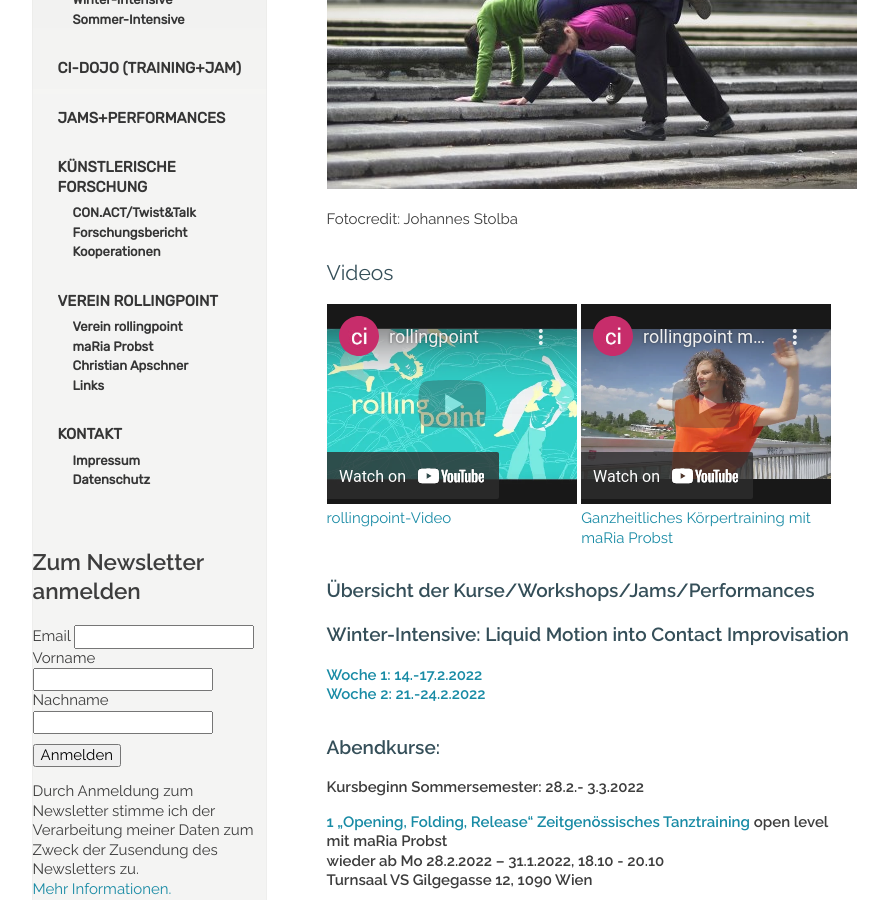
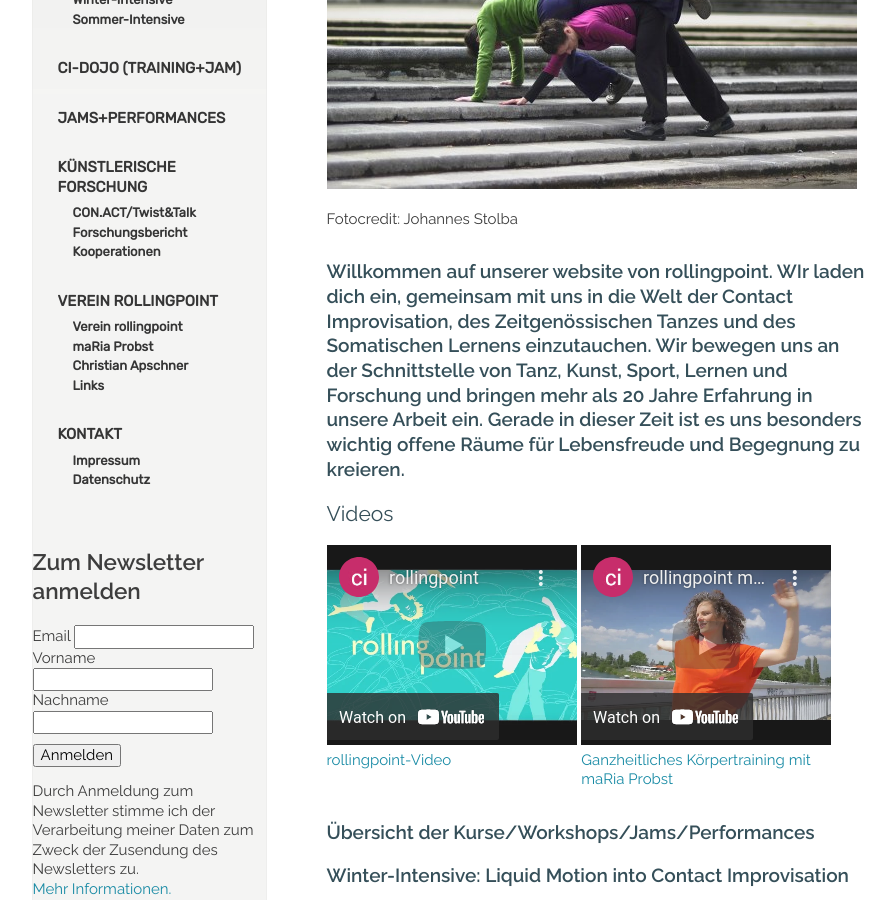
Before and after one commit to manulari/rollingpointat, a Jekyll site: the page built from _pages_de/index.md, in a window 1280 px wide and 900 px high, scrolled down 373 px. Shown: the whole window, without its empty margins (152-1047 px from the left). Built offline with Jekyll 4.4.1, drawn with Linux system fonts in a browser that asks for light colours; comment, search, counter and statistics services are not loaded.

Commit message:
Update page (de) “index”

```diff
--- a/_pages_de/index.md
+++ b/_pages_de/index.md
@@ -9,13 +9,13 @@ other_lang: /en/
 
 Fotocredit: Johannes Stolba
 
+### Willkommen auf unserer website von rollingpoint. WIr laden dich ein, gemeinsam mit uns in die Welt der Contact Improvisation, des Zeitgenössischen Tanzes und des Somatischen Lernens einzutauchen. Wir bewegen uns an der Schnittstelle von Tanz, Kunst, Sport, Lernen und Forschung und bringen mehr als 20 Jahre Erfahrung in unsere Arbeit ein. Gerade in dieser Zeit ist es uns besonders wichtig offene Räume für Lebensfreude und Begegnung zu kreieren.
+
 ## Videos
 
 <div class="imglink"><a target="_blank" href="https://www.youtube.com/embed/kp3DqzN1Ldo"><img src="/assets/uploads/video_vorschau_rollingpoint.png" alt="" /><div>rollingpoint-Video</div></a></div>
 
 <div class="imglink"><a target="_blank" href="https://www.youtube.com/embed/6A5otnVZAg4"><img src="/assets/uploads/video_vorschau_maria.png" alt="" /><div>Ganzheitliches Körpertraining mit maRia Probst</div></a></div>
-
-
 
 ### Übersicht der Kurse/Workshops/Jams/Performances
 
```
